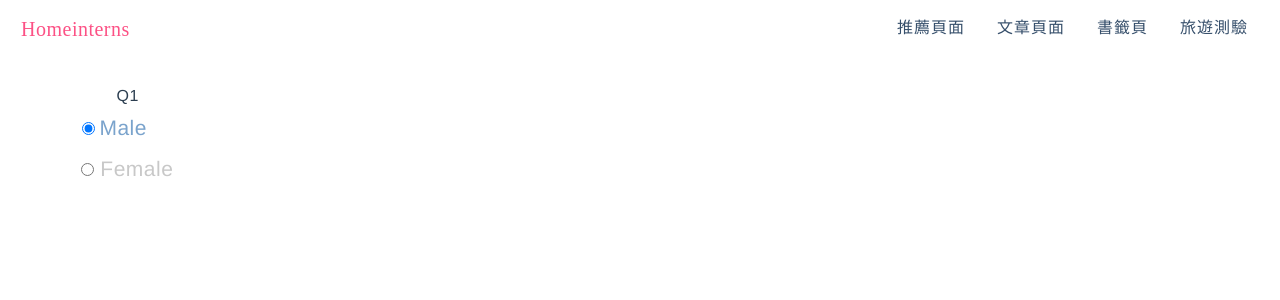
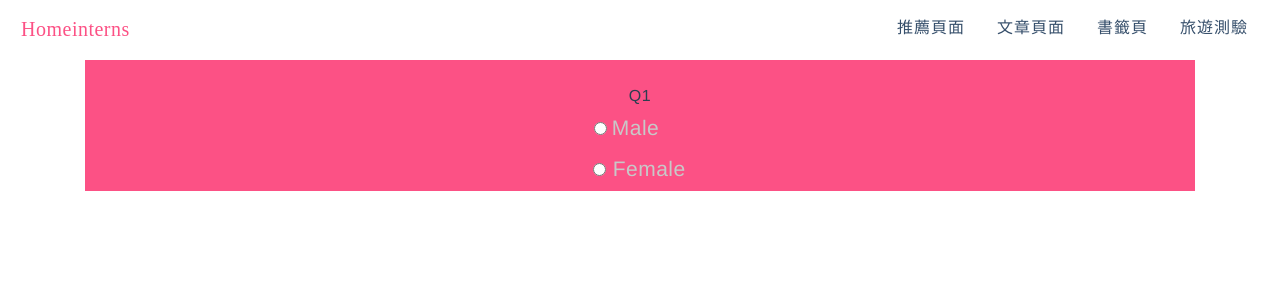
Before and after one commit to homehomeinterns/homehome-pixnet-hackathon, a Vue app in the folder frontend/: page /survey in a window 1280 px wide. Shown: the top 300 px of the page. Built offline with nearby package versions, Linux system fonts and the light colour scheme; the HTML template or start-up script is replaced by a standard one.

Commit message:
[feat] add survey

```diff
--- a/frontend/package.json
+++ b/frontend/package.json
@@ -8,6 +8,7 @@
     "lint": "vue-cli-service lint"
   },
   "dependencies": {
+    "axios": "^0.19.0",
     "bootstrap": "^4.3.1",
     "core-js": "^2.6.5",
     "jquery": "^3.4.1",
--- a/frontend/src/assets/scss/survey.scss
+++ b/frontend/src/assets/scss/survey.scss
@@ -48,10 +48,14 @@ user-select: none;
 }
 
 div[data-toggle="buttons"] label:hover {
-color: #7AA3CC;
+color: black;
 }
 
 div[data-toggle="buttons"] label:active, div[data-toggle="buttons"] label.active {
 -webkit-box-shadow: none;
 box-shadow: none;
 }
+
+.row-survey {
+    background-color: #fc5185;
+}
--- a/frontend/src/views/survey.vue
+++ b/frontend/src/views/survey.vue
@@ -1,12 +1,12 @@
 <template>
 <div class="container">
-  <div class="row">
+  <div class="row-survey">
     <div class="col-xs-12">
       <br> Q1
       <br>
       <div class="btn-group btn-group-vertical" data-toggle="buttons">
-        <label class="btn active">
-          <input type="radio" name='gender1' checked><i class="fa fa-circle-o fa-2x"></i><i class="fa fa-dot-circle-o fa-2x"></i> <span>  Male</span>
+        <label class="btn">
+          <input type="radio" name='gender1'><i class="fa fa-circle-o fa-2x"></i><i class="fa fa-dot-circle-o fa-2x"></i> <span>  Male</span>
         </label>
         <label class="btn">
           <input type="radio" name='gender1'><i class="fa fa-circle-o fa-2x"></i><i class="fa fa-dot-circle-o fa-2x"></i><span> Female</span>
@@ -18,9 +18,25 @@
 </template>
 
 <script>
+import axios from 'axios';
 export default {
   name: 'survey',
+  data (){
+    return{
+      question: [],
+    }
+  },
+  mounted() {
 
+  },
+  methods: {
+    question () {
+      axios.get()
+      .then(function (response){
+        this.question = response.data;
+      });
+    }
+  }
 }
 </script>
 
```
Also changed, not shown: 1 other file (tests, documents, lock files or other folders).
